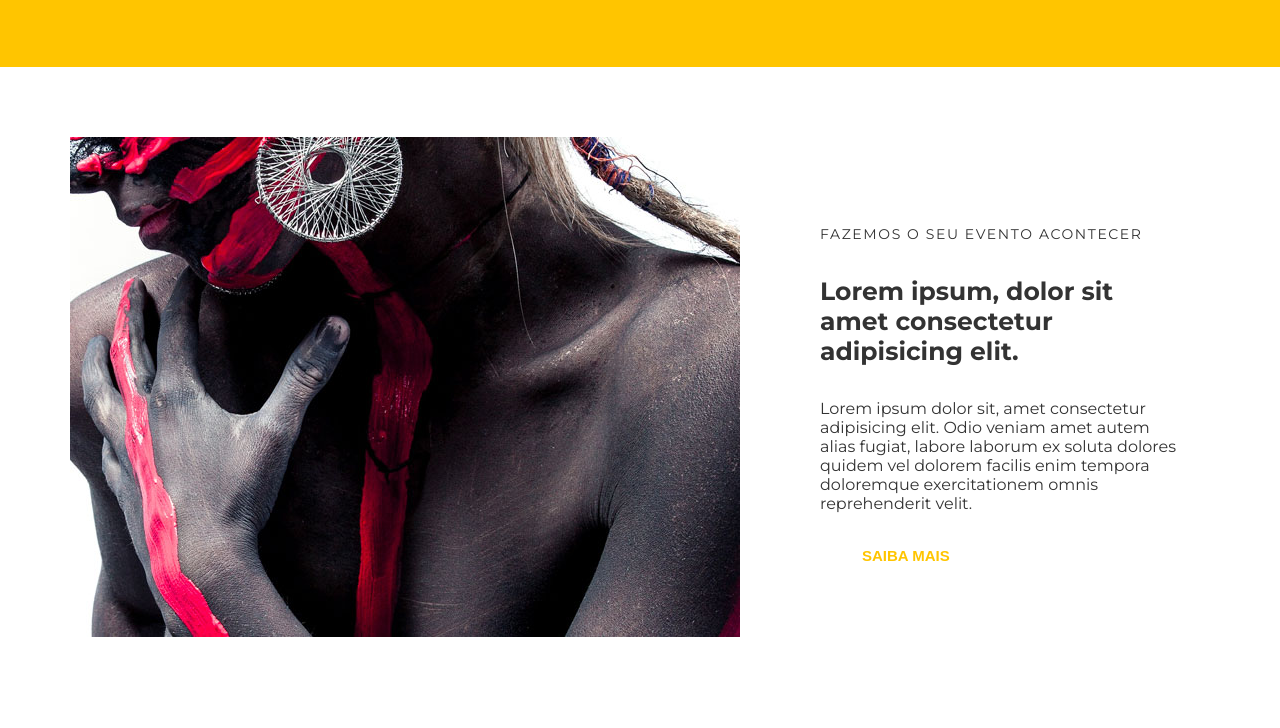
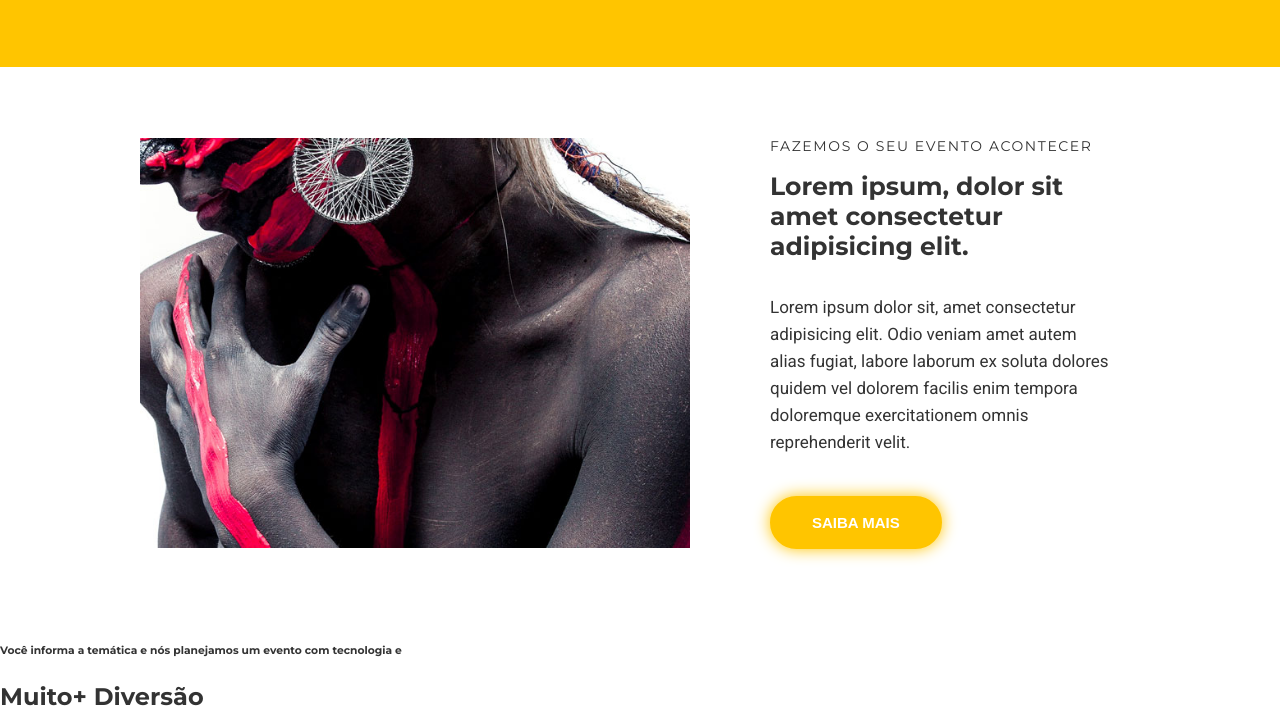
Before and after one commit to nataliapriscilacosta/studion, a website: page index.html in a window 1280 px wide. Shown: the part 1010-1738 px from the top of the page. Drawn offline with Linux system fonts and the light colour scheme.

Commit message:
Finishing the institutional section of main page

```diff
--- a/index.html
+++ b/index.html
@@ -11,6 +11,7 @@
 
 <body>
   <nav class="navbar">
+    <div class="container navbar__container">
     <h1 class="logo-studion">
       Studi<span class="copy--primary">on</span> <span class="logo-studion__subtittle">Eventos</span>
     </h1>
@@ -32,6 +33,7 @@
         <a href="https://www.w3schools.com">Contatos</a>
       </li>
     </ul>
+    </div>
   </nav>
 
   <header>
@@ -53,7 +55,7 @@
 
   <main>
     <section id="counter">
-      <ul class="counter__container">
+      <ul class="container counter__container">
         <li>
           <h3>+ de 500
           <small>eventos realizados</small>
@@ -72,7 +74,7 @@
       </ul>
     </section>
 
-    <section class="institutional">
+    <section class="container institutional">
       <img class="institutional__image" src="./images/institutional.jpg" alt="Studion institutional"/>
       <div class="institutional__copy">
         <h6>Fazemos o seu evento acontecer</h6>
--- a/style.css
+++ b/style.css
@@ -1,4 +1,4 @@
-@import url('https://fonts.googleapis.com/css2?family=Montserrat:wght@300;400;700;900&display=swap');
+@import url('https://fonts.googleapis.com/css2?family=Montserrat:wght@300;400;500;700;900&family=Roboto&display=swap');
 
 * {
     box-sizing: border-box;
@@ -7,9 +7,10 @@
 :root {
     font-family: 'Montserrat', sans-serif;
     font-size: 16px;
-    color: #333;
     --color-primary: #ffc500;
     --default-padding: 1rem;
+    --color-copy: #333;
+    color: var(--color-copy);
 }
 
 body {
@@ -17,10 +18,17 @@ body {
     padding-top: 7.75rem;
 }
 
+/*
 header,
 main,
 footer {
     overflow-x: hidden;
+}
+*/
+
+.container {
+    max-width: 1140px;
+    margin: 0 auto;
 }
 
 ul {
@@ -33,18 +41,21 @@ ul {
 .navbar {
     position: fixed;
     z-index: 1;
+    top: 0;
+    left: 0;
+    width: 100%;
+    background-color: #000;
+    color: #fff;
+}
+
+.navbar__container {
     display: grid;
     grid-template-columns: 1fr 9fr;
     align-items: center;
-    top: 0;
-    left: 0;
 
     width: 100%;
     height: 7.75rem;
     padding: 0rem 1rem;
-
-    background-color: #000;
-    color: #fff;
 }
 
 .navbar__links {
@@ -139,7 +150,7 @@ ul {
 
 .btn:hover,
 .btn:active,
-.btn:focus {
+.btn:focus, .btn_institutional {
     border-color: var(--color-primary);
     background-color: var(--color-primary);
     color: #fff;
@@ -156,7 +167,6 @@ ul {
     display: grid;
     grid-template-columns: repeat(auto-fill, minmax(300px, 1fr));
     place-items: center;
-    margin: 0;
     padding: 4.375rem 1rem;
 }
 
@@ -177,6 +187,10 @@ ul {
     padding: 4.375rem;
 }
 
+.institutional__image {
+    max-width: 550px;
+}
+
 .institutional__copy {
     padding: 0 1.875rem ;
 }
@@ -186,7 +200,22 @@ ul {
     font-weight: 400;
     letter-spacing: .1rem;
     text-transform: uppercase;
+    margin: 0;
 }
 .institutional__copy h4 {
     font-size: 1.5625rem;
+    margin-top: 1rem;
 }
+
+.institutional p {
+    font-family: 'Roboto', sans-serif;
+    font-size: 1.0625rem;
+    line-height: 1.6875rem;
+    margin-bottom: 0;
+    margin-bottom: 2.5rem;
+}
+
+.btn_institutional:hover {
+    color: var(--color-copy);
+    background-color: unset;
+}
```
